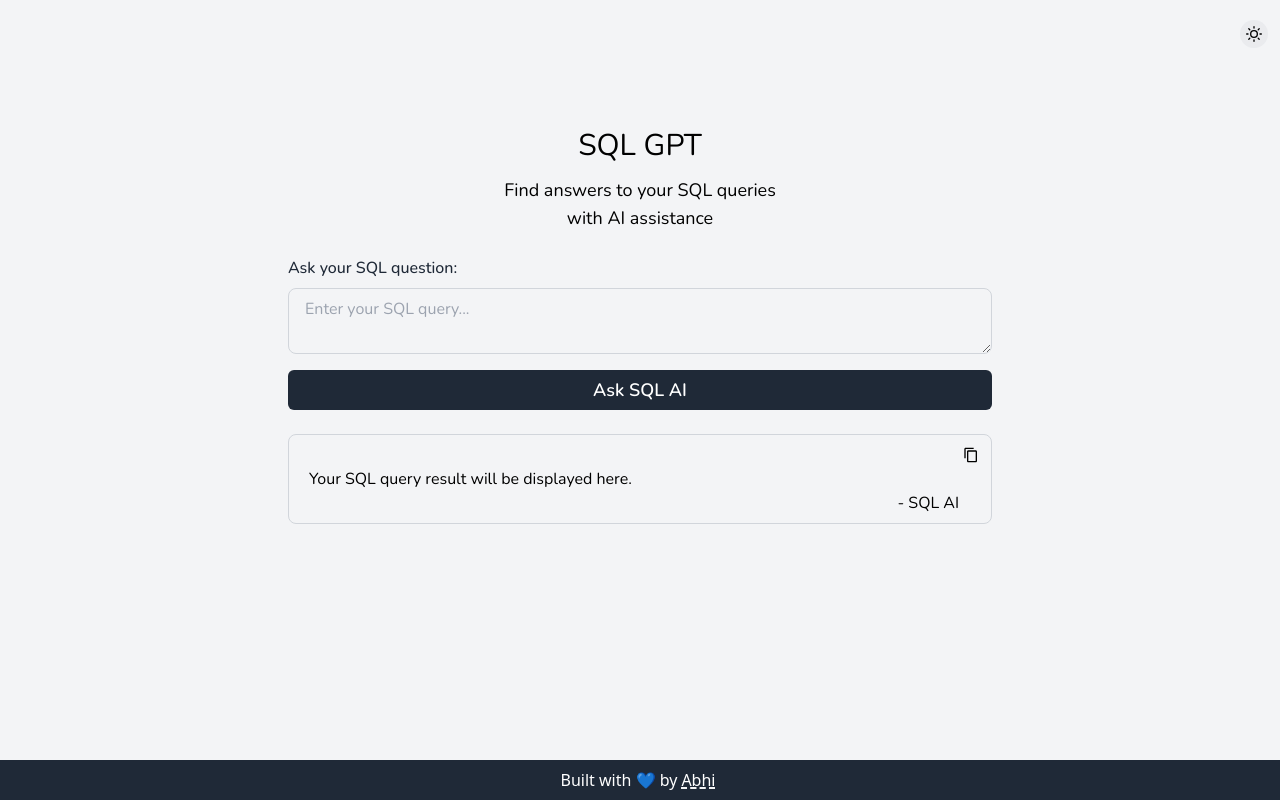
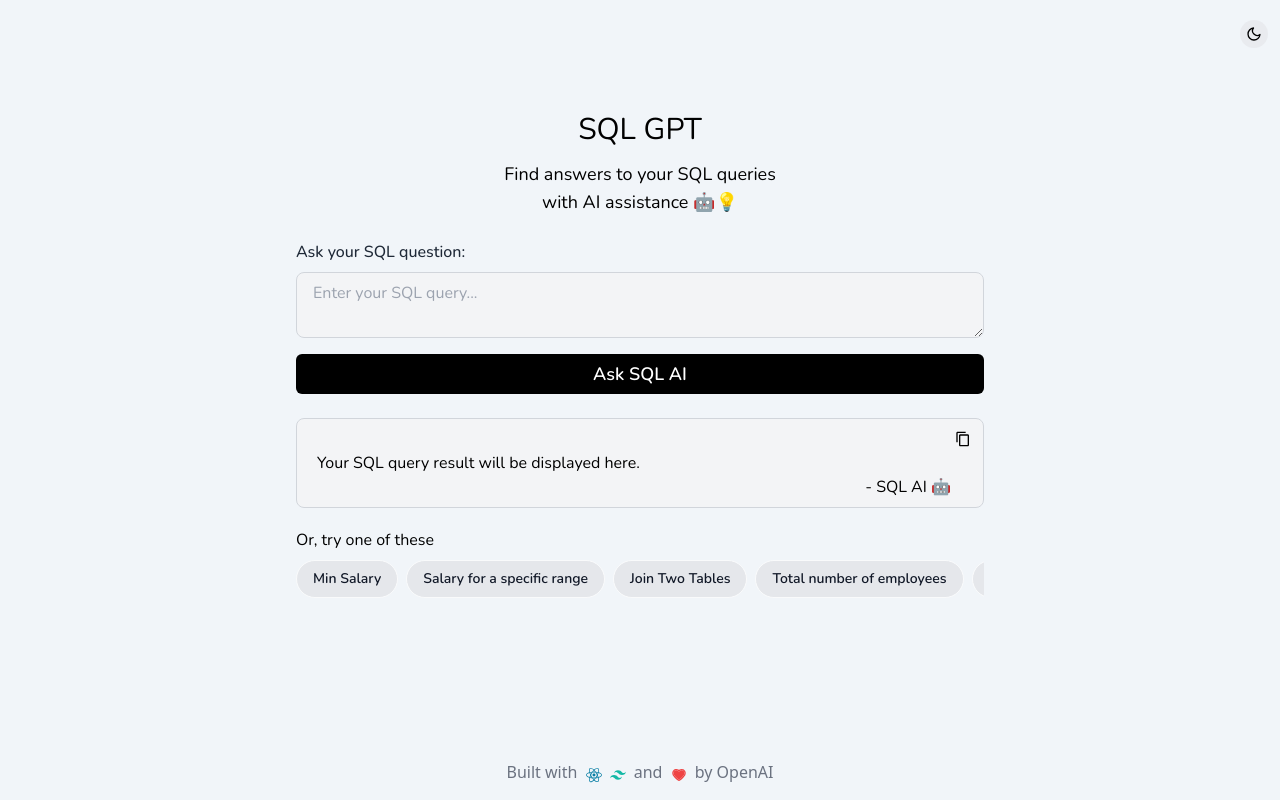
Before and after one commit to AbhiVarde/SQL-AI, a React (Vite) app: page / in a window 1280 px wide. Built offline with nearby package versions, Linux system fonts and the light colour scheme.

Commit message:
initial commit

```diff
--- a/index.html
+++ b/index.html
@@ -2,9 +2,9 @@
 <html lang="en">
   <head>
     <meta charset="UTF-8" />
-    <link rel="icon" type="image/svg+xml" href="/vite.svg" />
+    <link rel="icon" type="image/svg+xml" href="./ai.png" />
     <meta name="viewport" content="width=device-width, initial-scale=1.0" />
-    <title>Vite + React + TS</title>
+    <title>SQL AI</title>
   </head>
   <body>
     <div id="root"></div>
--- a/package.json
+++ b/package.json
@@ -14,7 +14,8 @@
     "axios-retry": "^3.5.0",
     "react": "^18.2.0",
     "react-dom": "^18.2.0",
-    "react-icons": "^4.9.0"
+    "react-icons": "^4.9.0",
+    "react-toastify": "^9.1.3"
   },
   "devDependencies": {
     "@types/react": "^18.0.37",
--- a/src/App.tsx
+++ b/src/App.tsx
@@ -1,11 +1,45 @@
-import { useState, FormEvent } from "react";
+import { useState, useEffect, FormEvent } from "react";
 import axios from "axios";
+import { SiReact, SiTailwindcss } from "react-icons/si";
+import { AiTwotoneHeart } from "react-icons/ai";
 import { FiMoon, FiSun } from "react-icons/fi";
 import { MdContentCopy } from "react-icons/md";
+import { ToastContainer, toast } from "react-toastify";
+import "react-toastify/dist/ReactToastify.css";
 
 function App() {
   const [darkMode, setDarkMode] = useState(false);
   const [queryResult, setQueryResult] = useState("");
+  const [displayedResult, setDisplayedResult] = useState("");
+  const [selectedSuggestion, setSelectedSuggestion] = useState("");
+
+  const suggestions = [
+    "Min Salary",
+    "Salary for a specific range",
+    "Join Two Tables",
+    "Total number of employees",
+    "Highest Salary",
+  ];
+
+  useEffect(() => {
+    // Typing effect
+    const typeText = () => {
+      let i = 0;
+      const typingInterval = setInterval(() => {
+        setDisplayedResult((prevResult) => prevResult + queryResult.charAt(i));
+        i++;
+
+        if (i === queryResult.length) {
+          clearInterval(typingInterval);
+        }
+      }, 50);
+    };
+
+    if (queryResult !== "") {
+      setDisplayedResult("");
+      typeText();
+    }
+  }, [queryResult]);
 
   const toggleDarkMode = () => {
     setDarkMode((prevMode) => !prevMode);
@@ -14,59 +48,72 @@ function App() {
   const handleSubmit = async (event: FormEvent<HTMLFormElement>) => {
     event.preventDefault();
 
-    const sqlQuery = (
-      event.currentTarget.elements.namedItem("sqlQuery") as HTMLTextAreaElement
+    let sqlQuery =
+      selectedSuggestion !== ""
+        ? selectedSuggestion
+        : (
+            event.currentTarget.elements.namedItem(
+              "sqlQuery"
+            ) as HTMLTextAreaElement
           ).value;
 
     try {
-      const makeRequest = async () => {
       const response = await axios.post(
         "https://api.openai.com/v1/completions",
         {
           prompt: `SQL query: ${sqlQuery}\nAnswer:`,
           max_tokens: 150,
           model: "text-davinci-003",
-            temperature: 0,
+          temperature: 0.7,
           n: 1,
-            top_p: 1,
           stop: "\n",
         },
         {
           headers: {
             "Content-Type": "application/json",
             Authorization:
-                "Bearer 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",
+              "Bearer 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",
           },
         }
       );
 
       const answer = response.data.choices[0].text.trim();
       setQueryResult(answer);
+    } catch (error) {
+      console.error("Error:", error);
+      toast.error("An error occurred. Please try again.", {
+        position: "top-center",
+        autoClose: 5000,
+        hideProgressBar: true,
+        closeOnClick: true,
+        pauseOnHover: true,
+        draggable: true,
+        progress: undefined,
+      });
+    }
   };
 
-      const handleRateLimitError = (error: any) => {
-        if (error.response && error.response.status === 429) {
-          const retryAfter = error.response.headers["retry-after"];
-          const waitTime = retryAfter ? parseInt(retryAfter, 10) * 1000 : 1000;
-          return new Promise((resolve) => setTimeout(resolve, waitTime)).then(
-            makeRequest
-          );
-        }
-        throw error;
-      };
-
-      await makeRequest().catch(handleRateLimitError);
-    } catch (error) {
-      console.error("Error:", error);
-    }
+  const copyToClipboard = () => {
+    navigator.clipboard.writeText(queryResult);
+    toast.success("Text copied to clipboard!", {
+      position: "top-center",
+      autoClose: 3000,
+      hideProgressBar: true,
+      closeOnClick: true,
+      pauseOnHover: true,
+      draggable: true,
+      progress: undefined,
+    });
   };
 
   return (
     <div
       className={`min-h-screen ${
-        darkMode ? "bg-gray-900 text-white" : "bg-gray-100 text-black"
+        darkMode ? "bg-gray-900 text-white" : "bg-slate-100 text-black"
       }`}
     >
+      <ToastContainer position="top-center" />
+
       <button
         className={`fixed top-5 right-3 z-10 h-7 w-7 rounded-full bg-gray-200/70 fill-black/50 p-1.5 ${
           darkMode ? "bg-gray-800/30 fill-white/80" : ""
@@ -75,12 +122,13 @@ function App() {
         onClick={toggleDarkMode}
       >
         {darkMode ? (
-          <FiMoon className="h-4 w-4 text-white" />
+          <FiSun className="h-4 w-4 text-white" />
         ) : (
-          <FiSun className="h-4 w-4 text-black" />
+          <FiMoon className="h-4 w-4 text-black" />
         )}
       </button>
-      <main className="mx-auto mb-20 max-w-3xl px-8 pt-12 md:pt-24 lg:pt-32 font-Nunito">
+
+      <main className="mx-auto mb-20 max-w-3xl px-10 pt-16 md:pt-20 lg:pt-28 font-Nunito">
         <div>
           <div className="flex h-full flex-col justify-center">
             <h1 className="-mb-3 text-center text-3xl">SQL GPT</h1>
@@ -90,7 +138,7 @@ function App() {
               }`}
             >
               Find answers to your SQL queries <br />
-              <span className="font-normal">with AI assistance</span>
+              <span className="font-normal">with AI assistance 🤖💡</span>
             </h3>
             <form
               className="flex flex-col justify-center my-6"
@@ -108,14 +156,17 @@ function App() {
                 placeholder="Enter your SQL query..."
                 className={`relative px-4 py-2 rounded-lg border ${
                   darkMode ? "border-gray-800" : "border-gray-300"
-                } ${darkMode ? "bg-gray-900 bg-gray-900/50" : "bg-gray-100"}`}
+                } ${darkMode ? "bg-gray-800 bg-gray-800/50" : "bg-gray-100"}`}
                 name="sqlQuery"
                 rows={2}
                 required
+                value={selectedSuggestion || ""}
+                onChange={(event) => setSelectedSuggestion(event.target.value)}
               ></textarea>
+
               <button
                 className={`mt-4 flex h-10 items-center justify-center rounded-md px-4 text-lg font-semibold text-white ${
-                  darkMode ? "bg-gray-800 bg-gray-800/50" : "bg-gray-800"
+                  darkMode ? "bg-black bg-black/50" : "bg-black"
                 }`}
                 type="submit"
               >
@@ -124,46 +175,56 @@ function App() {
             </form>
           </div>
           <div
-            className={`relative mb-10 md:mb-20 rounded-lg border ${
+            className={`relative rounded-lg border ${
               darkMode ? "border-gray-800" : "border-gray-300"
             } ${
-              darkMode ? "bg-gray-900 bg-gray-900/50" : "bg-gray-100"
+              darkMode ? "bg-gray-800 bg-gray-800/50" : "bg-gray-100"
             } px-5 py-8`}
           >
-            {queryResult || "Your SQL query result will be displayed here."}
+            {displayedResult || "Your SQL query result will be displayed here."}
             <p
               className={`absolute bottom-2 right-8 ${
                 darkMode ? "text-white/70" : ""
               }`}
             >
-              - SQL AI
+              - SQL AI 🤖
             </p>
             <button
               className={`absolute top-3 right-3 h-4 w-4 fill-gray-600 ${
                 darkMode ? "fill-white" : ""
               }`}
+              onClick={copyToClipboard}
             >
               <MdContentCopy />
             </button>
           </div>
+          <p className={`mt-5 -mb-2 ${darkMode ? "text-white/80" : ""}`}>
+            Or, try one of these
+          </p>
+          <div className="overflow-x-scroll no-scrollbar flex flex-nowrap">
+            {suggestions.map((suggestion, index) => (
+              <button
+                key={index}
+                className={`mt-4 mr-2 shrink-0 rounded-full border border-gray-50 bg-gray-200 px-4 py-2 text-sm font-semibold text-gray-900 ${
+                  darkMode ? " bg-black border-none" : ""
+                }`}
+                onClick={() => {
+                  setSelectedSuggestion(suggestion);
+                }}
+              >
+                {suggestion}
+              </button>
+            ))}
+          </div>
         </div>
       </main>
-      <footer
-        className={`fixed bottom-0 left-0 right-0 flex justify-center ${
-          darkMode ? "bg-gray-800 bg-gray-800/50" : "bg-gray-800 text-white"
-        } backdrop-blur-md py-2`}
-      >
-        Built with 💙 by{"  "}
-        <span className={`px-1 underline decoration-dashed underline-offset-2`}>
-          <a
-            target="_blank"
-            rel="noopener noreferrer"
-            href="https://abhivarde.vercel.app"
-            className={darkMode ? "text-white" : ""}
-          >
-            Abhi
-          </a>
-        </span>
+      <footer className="fixed bottom-0 left-0 right-0 text-center my-4 text-gray-500">
+        Built with{" "}
+        <SiReact className="inline-block align-text-bottom mx-1 text-[#087EA4]" />
+        <SiTailwindcss className="inline-block align-text-bottom mx-1 text-teal-500" />
+        {" and "}
+        <AiTwotoneHeart className="inline-block align-text-bottom mx-1 text-red-500" />
+        {" by OpenAI"}
       </footer>
     </div>
   );
--- a/src/index.css
+++ b/src/index.css
@@ -2,3 +2,12 @@
 @tailwind base;
 @tailwind components;
 @tailwind utilities;
+
+@layer utilities {
+    @variants responsive {
+      /* Hide scrollbar for Chrome, Safari and Opera */
+      .no-scrollbar::-webkit-scrollbar {
+          display: none;
+      }
+    }
+}
```
Also changed, not shown: public/ai.png (added), 1 other file (tests, documents, lock files or other folders). Lines whose indentation alone changed are shown as unchanged.
